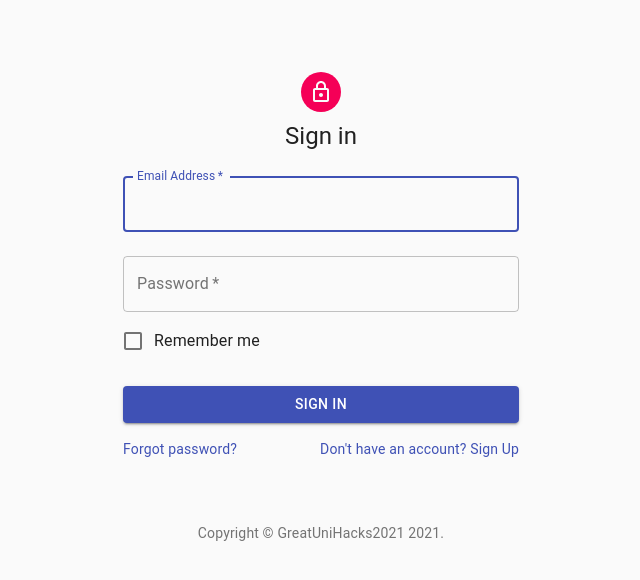
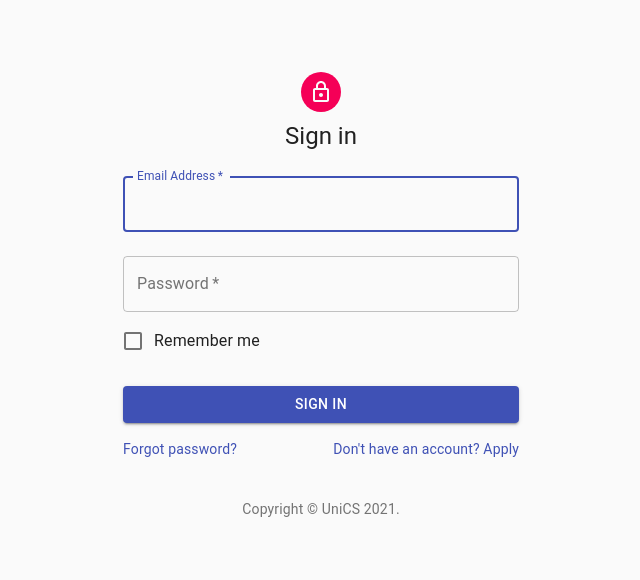
Before and after one commit to greatunihack/2021-greatunihack, a React (Create React App) app: page /login in a window 1280 px wide. Shown: the top 580 px of the page, without its empty margins (319-959 px from the left). Built offline with nearby package versions, Linux system fonts and the light colour scheme; no server answers.

Commit message:
Firebase config & copyright function improvements

```diff
--- a/src/components/auth/AuthProvider.tsx
+++ b/src/components/auth/AuthProvider.tsx
@@ -18,7 +18,9 @@ const firebaseApp = initializeApp({
   messagingSenderId: "393678004919",
   appId: "1:393678004919:web:8bbb46c9751adc9e90e332",
 });
+
 const auth = getAuth(firebaseApp);
+
 setPersistence(auth, browserLocalPersistence);
 
 interface Props {
--- /dev/null
+++ b/src/components/copyright/index.tsx
@@ -0,0 +1,26 @@
+import { Link, Typography } from "@material-ui/core";
+import { Variant } from "@material-ui/core/styles/createTypography";
+interface CopyrightProps {
+  variant?: Variant;
+  color?:
+    | "inherit"
+    | "initial"
+    | "primary"
+    | "secondary"
+    | "textPrimary"
+    | "textSecondary"
+    | "error"
+    | undefined;
+}
+export function Copyright(props: CopyrightProps) {
+  return (
+    <Typography variant={props.variant} color={props.color} align="center">
+      {"Copyright © "}
+      <Link color="inherit" href="https://unicsmcr.com/">
+        UniCS
+      </Link>{" "}
+      {new Date().getFullYear()}
+      {"."}
+    </Typography>
+  );
+}
--- a/src/pages/apply/index.tsx
+++ b/src/pages/apply/index.tsx
@@ -13,38 +13,13 @@ import Typography from "@material-ui/core/Typography";
 import { makeStyles } from "@material-ui/core/styles";
 import Container from "@material-ui/core/Container";
 import Grid from "@material-ui/core/Grid";
-import { initializeApp } from "firebase/app";
+import { getApp } from "firebase/app";
 import { getAuth, createUserWithEmailAndPassword } from "firebase/auth";
 import { getFirestore, collection, addDoc } from "firebase/firestore";
 import MenuItem from "@material-ui/core/MenuItem";
 import Select from "@material-ui/core/Select";
 import InputLabel from "@material-ui/core/InputLabel";
-
-// Your web app's Firebase configuration
-const firebaseConfig = {
-  apiKey: "AIzaSyDiAu-TMx91OZd3yRuwThXJN0srD2dbaQ4",
-  authDomain: "greatunihack21.firebaseapp.com",
-  projectId: "greatunihack21",
-  storageBucket: "greatunihack21.appspot.com",
-  messagingSenderId: "393678004919",
-  appId: "1:393678004919:web:8bbb46c9751adc9e90e332",
-};
-
-const app = initializeApp(firebaseConfig);
-const db = getFirestore(app);
-
-function Copyright() {
-  return (
-    <Typography variant="body2" color="textSecondary" align="center">
-      {"Copyright © "}
-      <Link color="inherit" href="https://unicsmcr.com/">
-        process.env.REACT_APP_HACKATHON_NAME
-      </Link>{" "}
-      {new Date().getFullYear()}
-      {"."}
-    </Typography>
-  );
-}
+import { Copyright } from "src/components/copyright";
 
 const useStyles = makeStyles((theme) => ({
   paper: {
@@ -70,8 +45,10 @@ const useStyles = makeStyles((theme) => ({
   },
 }));
 
-export default function SignUp() {
+export default function Apply() {
   const classes = useStyles();
+  const app = getApp();
+  const db = getFirestore(app);
   const [state, setState] = React.useState({
     firstName: "",
     lastName: "",
@@ -84,12 +61,12 @@ export default function SignUp() {
   });
 
   // eslint-disable-next-line
-  function handleChange(evt: any) {
+  function handleChange(e: any) {
     const value =
-      evt.target.type === "checkbox" ? evt.target.checked : evt.target.value;
+      e.target.type === "checkbox" ? e.target.checked : e.target.value;
     setState({
       ...state,
-      [evt.target.name]: value,
+      [e.target.name]: value,
     });
   }
 
@@ -164,7 +141,6 @@ export default function SignUp() {
     const auth = getAuth();
     createUserWithEmailAndPassword(auth, email, password)
       .then((userCredential) => {
-        // Signed in
         // eslint-disable-next-line
         const user = userCredential.user;
 
@@ -196,7 +172,7 @@ export default function SignUp() {
           <LockOutlinedIcon />
         </Avatar>
         <Typography component="h1" variant="h5">
-          Sign up
+          Apply
         </Typography>
         <form className={classes.form} noValidate onSubmit={handleSubmit}>
           <Grid container spacing={2}>
@@ -332,7 +308,7 @@ export default function SignUp() {
             color="primary"
             className={classes.submit}
           >
-            Sign Up
+            Apply
           </Button>
           <Grid container justifyContent="flex-end">
             <Grid item>
@@ -343,8 +319,8 @@ export default function SignUp() {
           </Grid>
         </form>
       </div>
-      <Box mt={5}>
-        <Copyright />
+      <Box p={5}>
+        <Copyright variant="body2" color="textSecondary" />
       </Box>
     </Container>
   );
--- a/src/pages/landing/index.tsx
+++ b/src/pages/landing/index.tsx
@@ -1,7 +1,7 @@
 import { Button, Grid, Box } from "@material-ui/core";
 import { Link } from "react-router-dom";
 
-export default function landing() {
+export default function Landing() {
   return (
     <Grid container direction="row" justifyContent="center" alignItems="center">
       <Box m={2}>
--- a/src/pages/login/index.tsx
+++ b/src/pages/login/index.tsx
@@ -15,19 +15,7 @@ import Container from "@material-ui/core/Container";
 import { getAuth, signInWithEmailAndPassword } from "firebase/auth";
 import { AuthContext } from "src/components/auth/AuthContext";
 import { useHistory } from "react-router-dom";
-
-function Copyright() {
-  return (
-    <Typography variant="body2" color="textSecondary" align="center">
-      {"Copyright © "}
-      <Link color="inherit" href="https://material-ui.com/">
-        GreatUniHacks2021
-      </Link>{" "}
-      {new Date().getFullYear()}
-      {"."}
-    </Typography>
-  );
-}
+import { Copyright } from "src/components/copyright";
 
 const useStyles = makeStyles((theme) => ({
   paper: {
@@ -49,7 +37,7 @@ const useStyles = makeStyles((theme) => ({
   },
 }));
 
-export default function SignIn() {
+export default function Login() {
   const classes = useStyles();
   const { setUser } = useContext(AuthContext);
   const [email, setEmail] = useState("");
@@ -150,14 +138,14 @@ export default function SignIn() {
             </Grid>
             <Grid item>
               <Link href="/apply" variant="body2">
-                {"Don't have an account? Sign Up"}
+                {"Don't have an account? Apply"}
               </Link>
             </Grid>
           </Grid>
         </form>
       </div>
-      <Box mt={8}>
-        <Copyright />
+      <Box p={5}>
+        <Copyright variant="body2" color="textSecondary" />
       </Box>
     </Container>
   );
```
Also changed, not shown: src/components/dashboard/Footer.tsx (+3 -9 lines).
